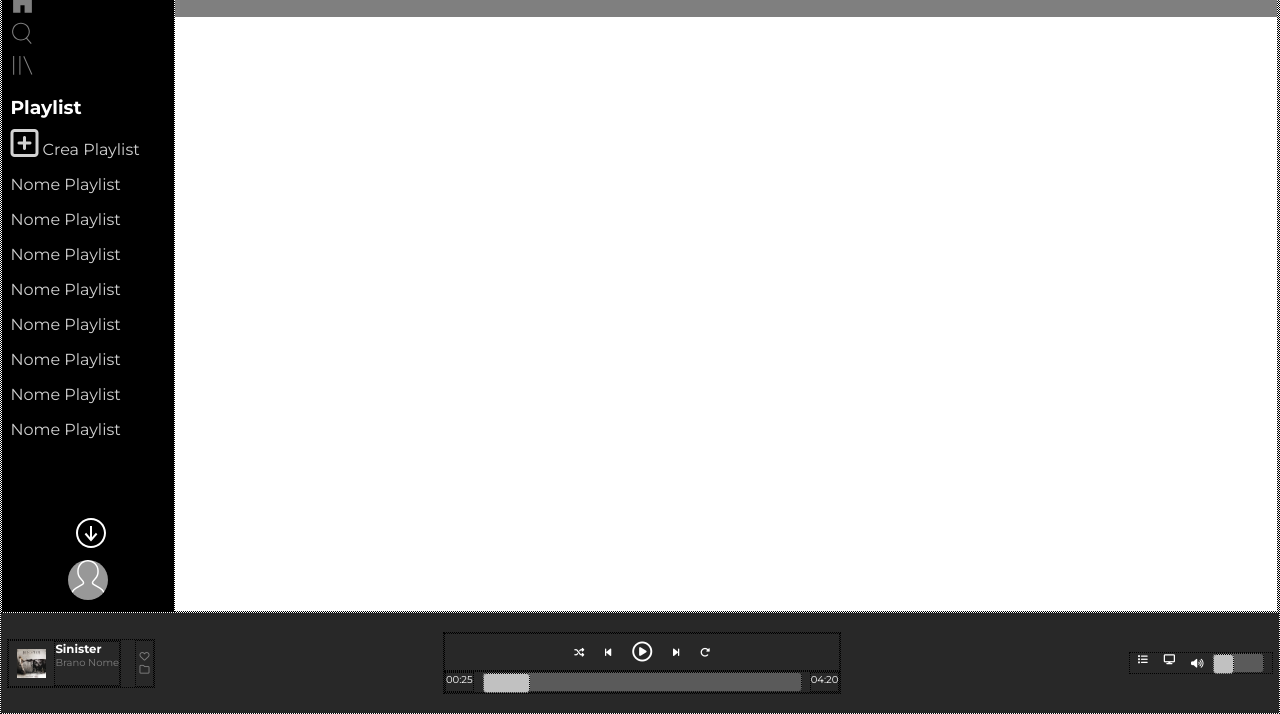
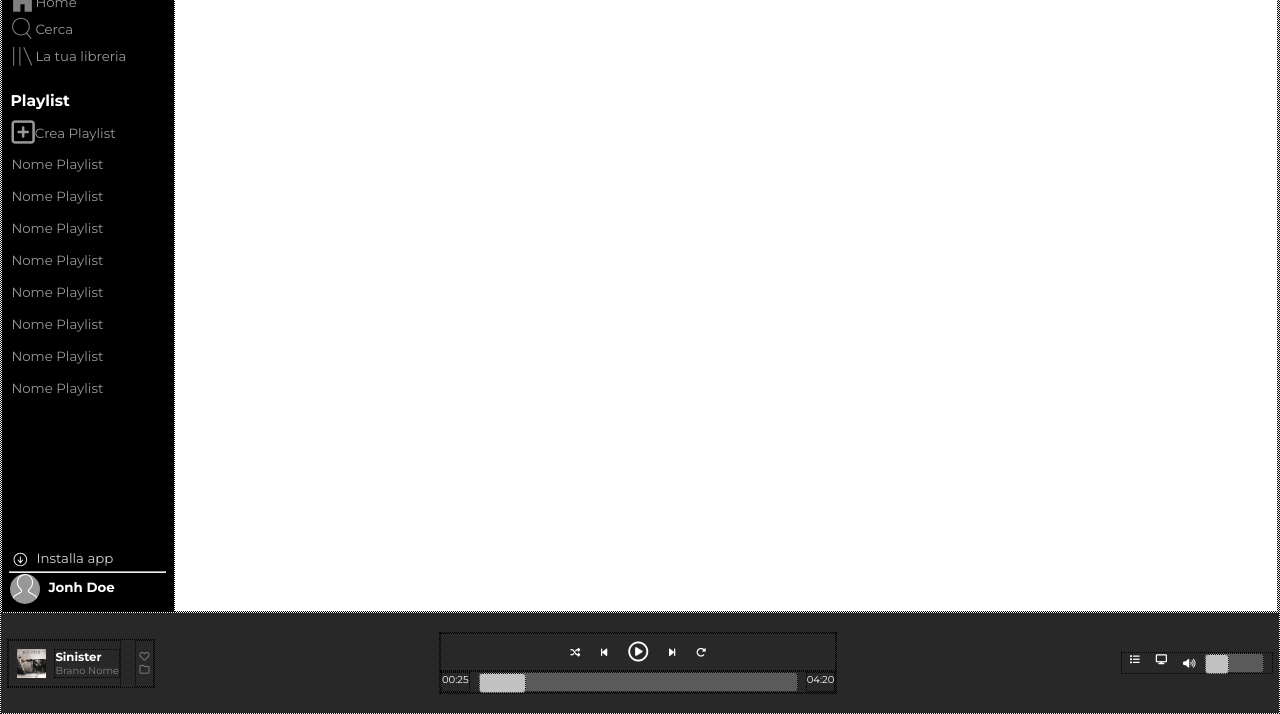
Before and after one commit to simonebonifazi/html-css-spotifyweb, a plain HTML site: page index.html in a window 1280 px wide. Shown: the part 86-800 px from the top of the page. Drawn offline with Linux system fonts and the light colour scheme.

Commit message:
added-almost-aside-resp

```diff
--- a/css/resp.css
+++ b/css/resp.css
@@ -1,10 +1,31 @@
 /* approccio mobile-first */
+
+/* xxs layout */
+
+@media screen and (max-width:455px) {
+
+    footer {
+        flex-direction: column;
+    }
+
+    footer .setting-player,
+    footer .shortcut {
+        display: none;
+    }
+
+
+
+
+}
 
 /* xs layout */
 
 @media screen and (max-width:576px) {
 
-    .top-aside ul li {
+    .top-aside ul li,
+    .top-aside span,
+    .bottom-aside span,
+    .bottom-aside hr {
         display: none;
     }
 
@@ -45,6 +66,12 @@
 
     }
 
+    aside .bottom-aside .download-app {
+        text-align: left;
+
+    }
+
+
 
     footer .caption p {
         display: inline-block;
--- a/css/style.css
+++ b/css/style.css
@@ -14,6 +14,7 @@ ul li {
 a {
     text-decoration: none;
     color: #fff;
+    cursor: pointer;
 
 }
 
@@ -38,12 +39,14 @@ body {
     display: flex;
 }
 
-/* layout-blocchettoni */
+/* layout con flex */
 
 .wrapper {
     flex-direction: column;
     height: 100vh;
 }
+
+/* content */
 
 main {
     flex-grow: 1;
@@ -58,13 +61,13 @@ header {
     right: 0;
 
 
-    height: 100px;
+    height: 75px;
     background-color: rgba(0, 0, 0, 0.5);
 
     text-align: right;
-    line-height: 100px;
+    line-height: 75px;
 
-    padding: 0 1.3rem;
+    padding: 0 1.1rem;
 }
 
 header .btnh {
@@ -94,8 +97,12 @@ aside {
     justify-content: space-between;
     align-items: center;
 
+    font-size: smaller;
+
 
 }
+
+/* top aside */
 
 .big-logo {
     display: none;
@@ -110,6 +117,15 @@ aside {
     opacity: 1;
 }
 
+.top-aside .home a,
+.top-aside .search a,
+.top-aside .library a,
+.new-playlist {
+    align-items: center;
+    color: #989898;
+}
+
+
 
 
 .playlist-section {
@@ -120,25 +136,65 @@ aside {
 
 .playlist-section li {
     padding: 0.5rem 0;
-
+    color: #989898;
 }
 
 
 .playlist-section h3 {
     color: #fff;
+    padding: 0.5rem 0;
 }
+
+.playlist-section .name-playlist {
+    overflow-y: auto;
+}
+
+
+
+/* bottom aside */
+
+.bottom-aside {
+    width: 100%;
+}
+
+.bottom-aside .download-app,
+.bottom-aside .user {
+    align-items: center;
+}
+
+.bottom-aside span {
+    padding-left: 0.5rem;
+    padding-bottom: 0.25rem;
+}
+
+.bottom-aside .user span {
+    color: #fff;
+    font-weight: bold;
+}
+
+.bottom-aside .download-app {
+    text-align: center;
+}
+
+.bottom-aside .download-app img {
+    width: 18px;
+}
+
+
 
 .bottom-aside .user img {
     background-color: #989898;
     border-radius: 50%;
-    width: 40px;
-    height: 40px;
+    width: 30px;
+    height: 30px;
 }
 
 .content {
     flex-grow: 1;
     overflow-y: auto;
 }
+
+/* footer */
 
 
 footer {
@@ -157,7 +213,12 @@ footer {
 
 }
 
-.currently-played img {
+/* footer left side */
+footer .image-container {
+    align-items: center;
+}
+
+footer .currently-played img {
     width: 45px;
     padding: 0.5rem 0.5rem;
 }
@@ -175,6 +236,7 @@ footer .shortcut {
 }
 
 
+/* footer central side */
 
 footer .player ul {
     align-items: center;
@@ -188,6 +250,10 @@ footer .player li {
 footer .bottom-player {
     align-items: center;
 }
+
+/*+++++++++++++++ REMINDER +++++++++++++++++
+CENTRALIZZARE TUTTI I -bar CON CARATTERISTICHE COMUNI, CERCARE TAG
+ */
 
 footer .time-bar {
     height: 5px;
@@ -212,13 +278,15 @@ footer .audio-set-up {
 
 }
 
+/* footer right side */
+
 footer .setting-player li {
     padding: 0 0.5rem;
 }
 
 footer .volume-bar {
     height: 5px;
-    width: 3.25rem;
+    width: 3.75rem;
     margin-left: 0.5rem;
     background-color: #5A5A5A;
     border-radius: 0.25rem;
--- a/index.html
+++ b/index.html
@@ -29,14 +29,24 @@
                     <div class="top-aside">
                         <div class="big-logo"> <a href="#"> <img src="./imgs/logo.svg" alt="logo grande"></a></div>
                         <div class="logo"> <a href="#"><img src="./imgs/logo-small.svg" alt="logo Spotify"></a></div>
-                        <div class="home"> <a href="#"> <img src="./imgs/home.svg" alt="home icon"></a> </div>
-                        <div class="search"> <a href="#"> <img src="./imgs/search.svg" alt="search icon"></a></div>
-                        <div class="library"><a href="#"><img src="./imgs/libreria.svg" alt="library icon"></a></div>
+                        <div class="home"> <a href="#" class="d-flex"> <img src="./imgs/home.svg" alt="home icon">
+                                <span> Home</span>
+                            </a>
+                        </div>
+                        <div class="search"> <a href="#" class="d-flex"> <img src="./imgs/search.svg" alt="search icon">
+                                <span>
+                                    Cerca</span>
+                            </a></div>
+                        <div class="library"><a href="#" class="d-flex"><img src="./imgs/libreria.svg"
+                                    alt="library icon">
+                                <span> La tua libreria</span> </a></div>
                         <div class="playlist-section">
                             <h3> Playlist</h3>
-                            <ul class="name-playlist">
-                                <li class="new-playlist"> <i class="fa-regular fa-square-plus fa-2x"></i> Crea Playlist
-                                </li>
+                            <div class="new-playlist d-flex"> <i class="fa-regular fa-square-plus fa-2x"></i> Crea
+                                Playlist
+                            </div>
+                            <div class="name-playlist">
+                                <ul>
                                     <li> Nome Playlist </li>
                                     <li> Nome Playlist </li>
                                     <li> Nome Playlist </li>
@@ -49,11 +59,16 @@
                                 </ul>
                             </div>
                         </div>
+                    </div>
 
 
                     <div class="bottom-aside">
-                        <div class="download-app"> <img src="./imgs/download.svg" alt="download"></div>
-                        <div class="user"> <img src="./imgs/profile.svg" alt="user image"></div>
+                        <div class="download-app d-flex"> <img src="./imgs/download.svg" alt="download"> <span> Installa
+                                app</span> </div>
+                        <hr>
+                        <div class="user d-flex"> <img src="./imgs/profile.svg" alt="user image"> <span> Jonh Doe
+                            </span>
+                        </div>
                     </div>
                 </aside>
 
@@ -73,7 +88,7 @@
                 <div class="image-container d-flex">
                     <img src="./imgs/sinister.jpeg" alt="sinister song">
                     <div class="caption">
-                        <h3> Sinister</h3>
+                        <h3> <a href="#"> Sinister</a></h3>
                         <p> Brano </p>
                         <p> Nome</p>
                     </div>
@@ -89,11 +104,11 @@
             <div class="player">
                 <div class="top-player ">
                     <ul class="d-flex">
-                        <li> <i class="fa-solid fa-shuffle"></i></li>
-                        <li> <i class="fa-solid fa-backward-step"></i></li>
-                        <li> <i class="fa-regular fa-circle-play fa-2x"></i></li>
-                        <li> <i class="fa-solid fa-forward-step"></i></li>
-                        <li><i class="fa-solid fa-rotate-right"></i></li>
+                        <li> <i class="fa-solid fa-shuffle"></i> </li>
+                        <li> <a href="#"> <i class="fa-solid fa-backward-step"></i></a> </li>
+                        <li> <i class="fa-regular fa-circle-play fa-2x"></i> </li>
+                        <li> <a href="#"> <i class="fa-solid fa-forward-step"></i> </a></li>
+                        <li> <i class="fa-solid fa-rotate-right"></i> </li>
                     </ul>
                 </div>
                 <div class="bottom-player d-flex">
```
Lines whose indentation alone changed are shown as unchanged.
